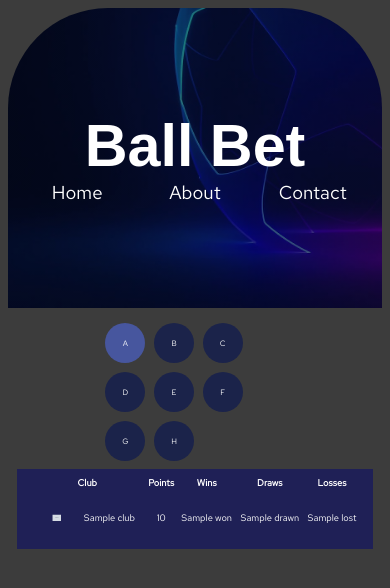
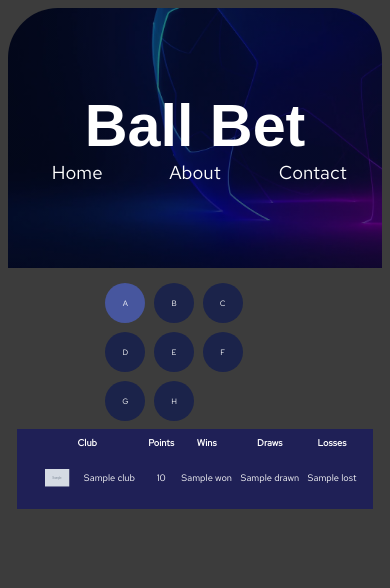
Before and after one commit to asen-krasimirov/Ball-Bet, a Flask app: template templates/standings.html in a window 390 px wide. Shown: the top 588 px of the page. Run offline with Flask 2, Linux system fonts and the light colour scheme; the template is opened without the code that fills it: most values are stand-ins (such as "Sample title", 1, 10 or a date in 2020); grey boxes marked "Sample" are stand-in pictures.

Commit message:
style fixes

```diff
--- a/static/styles/home_style.css
+++ b/static/styles/home_style.css
@@ -155,6 +155,7 @@ header.home-header:hover {
         background-repeat: no-repeat;
         background-size: cover;
 
+        border-radius: 0 0 50px 50px;
     }
 
     .home-nav-holder:hover {
--- a/static/styles/main_style.css
+++ b/static/styles/main_style.css
@@ -124,6 +124,9 @@ nav {
     header.main-header {
         flex-direction: column;
         justify-content: center;
+
+        min-height: 260px;
+
         text-align: center;
 
         animation: none;
@@ -132,6 +135,8 @@ nav {
         background: linear-gradient(rgba(0, 0, 0, 0.5), rgba(0, 0, 0, 0.5)), url('/static/images/maxresdefault.jpg');
         background-repeat: no-repeat;
         background-size: cover;
+
+        border-radius: 50px 50px 0 0;
     }
 
     header.main-header:hover {
--- a/static/styles/standings_style.css
+++ b/static/styles/standings_style.css
@@ -133,4 +133,9 @@ td.club img {
         animation: none;
         box-shadow: 0 0 15px 5px #344080;
     }
+
+    td.club img {
+        max-width: 25px;
+        max-height: 25px;
+    }
 }
```
